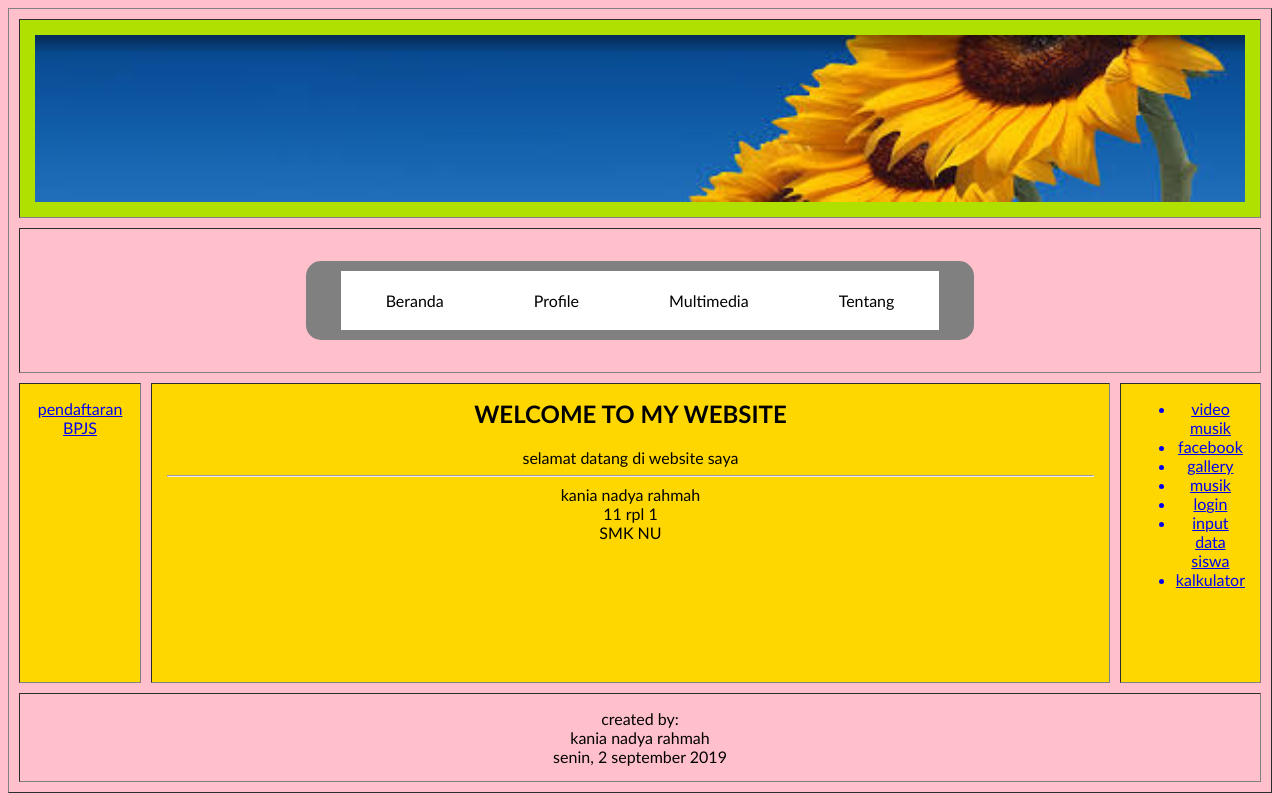
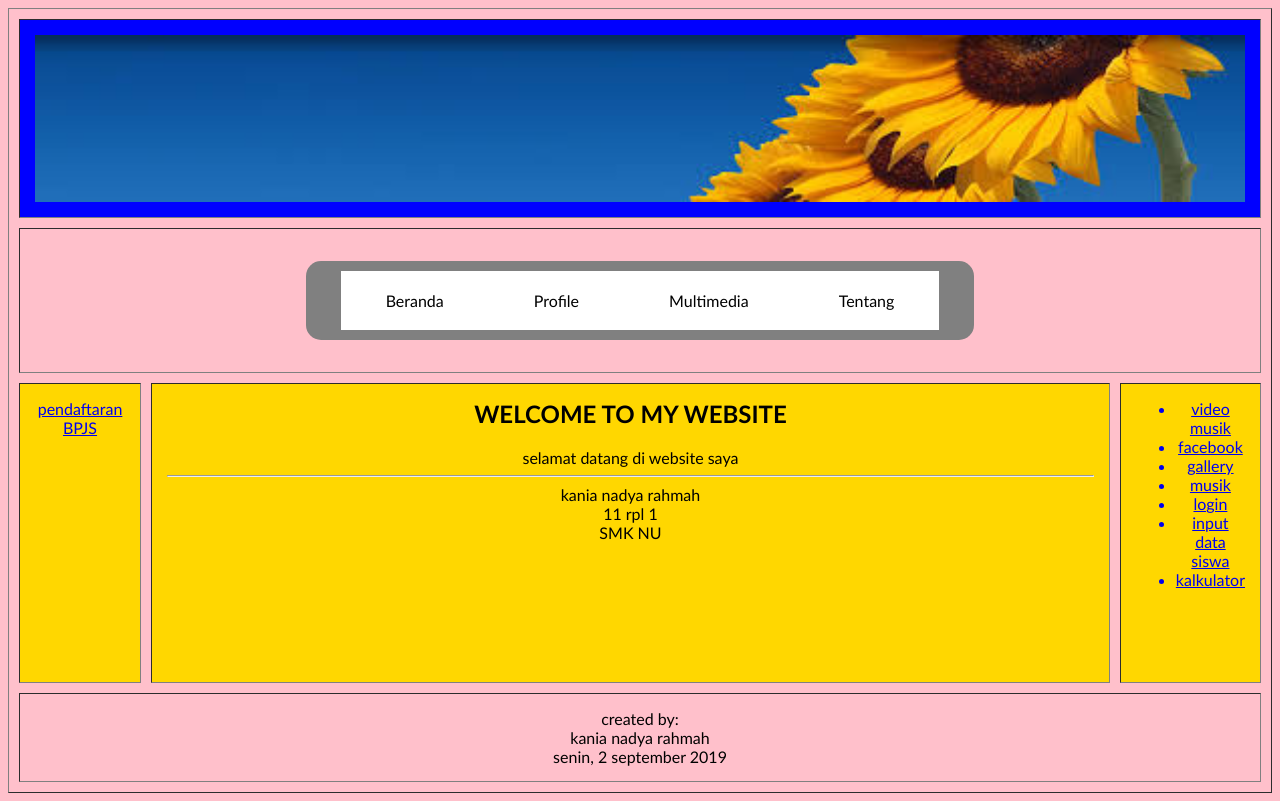
Before and after one commit to kaniarahmah/web-kania, a plain HTML site: page index.html in a window 1280 px wide. Drawn offline with Linux system fonts and the light colour scheme.

Commit message:
update warna

```diff
--- a/index.html
+++ b/index.html
@@ -6,7 +6,7 @@
   <body bgcolor='white'>
   <table width='100%' border='1' cellpadding='15' cellspacing='10'>
 
-  <tr bgcolor='blue sky'>
+  <tr bgcolor='blue'>
   <td align='center' colspan='4'><img src='header.jpg' width='100%'></td>
   </tr>
   <tr>
```
